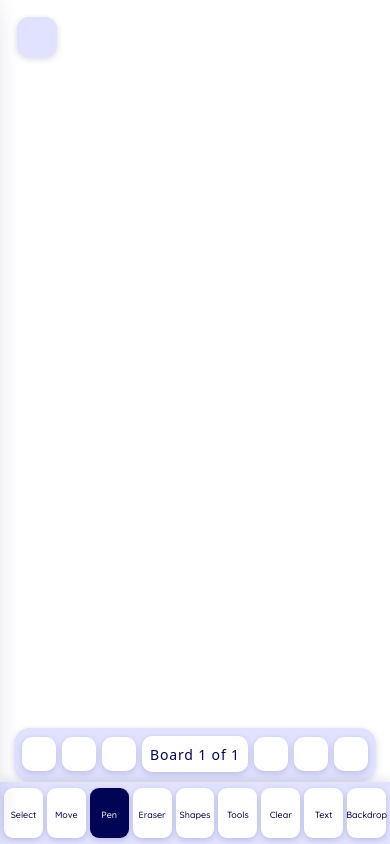
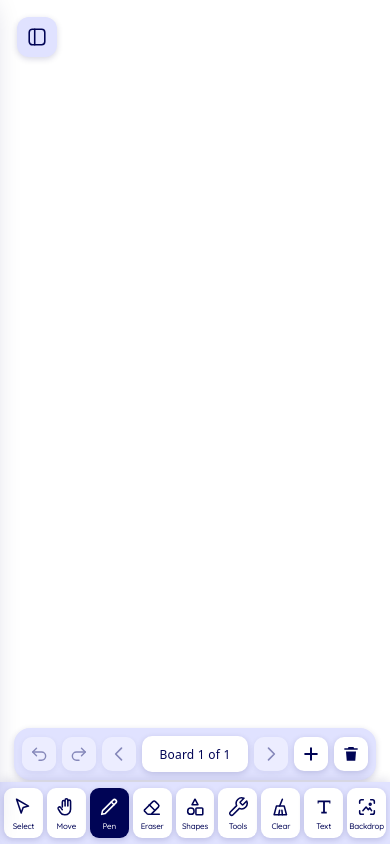
Before and after one commit to Rishit-1010/canvas, a plain HTML site: page index.html in a window 390 px wide. Drawn offline with Linux system fonts and the light colour scheme; files whose address does not match are found by name; a web font is replaced by a local one.

Commit message:
Fix blank page and polish mobile layout
- Load scripts from js/ or the repo root, with a visible error if one is missing
- Add favicon.svg and logo.svg
- Tighten phone toolbar and board bar sizing
- Slow down Ctrl+wheel zoom

Co-Authored-By: Claude Sonnet 5.5 <noreply@anthropic.com>
Claude-Session: https://claude.ai/code/session_01THQzC768fMqQeGvYmfcPdM

```diff
--- a/index.html
+++ b/index.html
@@ -128,11 +128,30 @@
   <!-- generic confirmation dialog (used by Clear, Delete board …) -->
   <div id="modal"></div>
 
-  <!-- scripts: order matters -->
-  <script src="js/icons.js"></script>
-  <script src="js/ui.js"></script>
-  <script src="js/geometry.js"></script>
-  <script src="js/whiteboard.js"></script>
-  <script src="js/app.js"></script>
+  <!-- Scripts are loaded one after another (order matters).
+       Each file is looked up in js/ first, then next to index.html, so the site works
+       whether or not you kept the js/ folder. If a file is missing, a message says which. -->
+  <script>
+    (function () {
+      var files = ['icons', 'ui', 'geometry', 'whiteboard', 'app'], i = 0;
+      function load(src, ok, fail) {
+        var s = document.createElement('script');
+        s.src = src; s.onload = ok; s.onerror = fail;
+        document.body.appendChild(s);
+      }
+      function missing(name) {
+        var d = document.createElement('div');
+        d.style.cssText = 'position:fixed;top:70px;left:16px;right:16px;z-index:999;background:#fff;border:2px solid #000455;padding:12px;border-radius:12px;font:14px sans-serif;color:#000455';
+        d.textContent = 'Could not load ' + name + '.js. Upload all the .js files next to index.html, or inside a folder named js.';
+        document.body.appendChild(d);
+      }
+      function next() {
+        if (i === files.length) return;
+        var n = files[i++];
+        load('js/' + n + '.js', next, function () { load(n + '.js', next, function () { missing(n); }); });
+      }
+      next();
+    })();
+  </script>
 </body>
 </html>
--- a/style.css
+++ b/style.css
@@ -244,10 +244,10 @@ body.sb-open #sidebar { transform: none; }
 @media (max-width: 760px) {
   /* bars stack: board bar above, tools bar along the bottom edge */
   #toolBar { left: 0; right: 0; bottom: 0; gap: 4px; padding: 6px 4px; border-radius: 0; justify-content: space-between; }
-  .tool-btn { flex: 1; min-width: 0; width: auto; height: 50px; font-size: 9px; gap: 3px; border-radius: 9px; }
+  .tool-btn { flex: 1; min-width: 0; width: auto; height: 50px; font-size: 8px; letter-spacing: -.2px; padding: 0; gap: 3px; border-radius: 9px; overflow: hidden; }
   .tool-btn svg { width: 22px; height: 22px; }
   #boardBar { left: 14px; right: 14px; bottom: 64px; border-radius: 16px; padding: 8px; justify-content: space-between; gap: 6px; box-shadow: var(--shadow); }
   .divider { display: none; }
-  .board-label { flex: 1; width: auto; font-size: 14px; }
+  .board-label { flex: 1; width: auto; min-width: 0; font-size: 12px; letter-spacing: .02em; overflow: hidden; }
   .sq-btn { width: 34px; height: 34px; }
 }
```
Also changed, not shown: favicon.svg (added), logo.svg (added).
